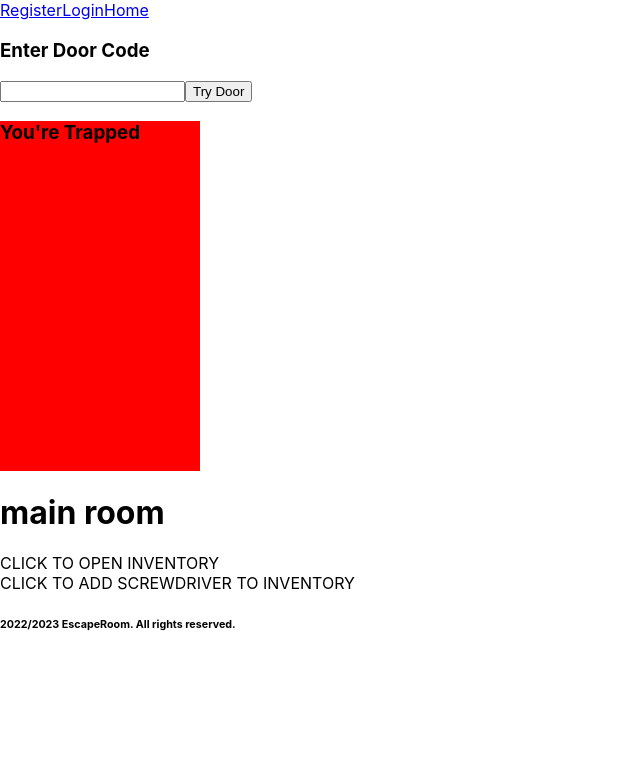
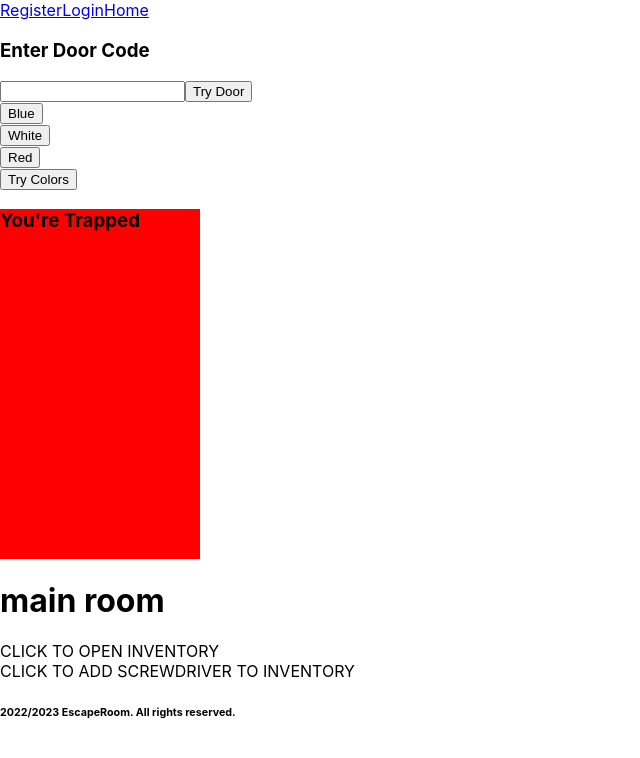
Before and after one commit to MattHerringshaw1/Escape-Room, a React (Create React App) app in the folder client/: page /room in a window 1280 px wide. Shown: the top 758 px of the page, without its empty margins (0-640 px from the left). Built offline with nearby package versions, Linux system fonts and the light colour scheme.

Commit message:
2nd puzzle

```diff
--- a/client/src/components/Room.js
+++ b/client/src/components/Room.js
@@ -10,14 +10,30 @@ function Room(props) {
     const [doorCode, setDoorCode] = useState(0)
     const [doorOpen, setDoorOpen] = useState(false)
 
-     const username = localStorage.getItem('username')
-
     // Is the pop-up open or not?
     const [isOpen, setIsOpen] = useState(false);
+
+    const[leftFlag, setLeftFlag] = useState('')
+    const[centerFlag, setCenterFlag] = useState('')
+    const[rightFlag, setRightFlag] = useState('')
+
+    const username = localStorage.getItem('username')
 
     // function to toggle the pop-up
     const toggleInventory = () => {
         setIsOpen(!isOpen);
+    }
+
+    const handleChangeBlue = () =>{
+        setLeftFlag('blue')
+    }
+
+    const handleChangeWhite = () =>{
+        setCenterFlag('white')
+    }
+
+    const handleChangeRed = () =>{
+        setRightFlag('red')
     }
 
 
@@ -25,6 +41,14 @@ function Room(props) {
 
         if (doorCode==612){
             setDoorOpen(true)
+        }else{
+            return
+        }
+    }
+
+    const handleCheckColors = () =>{
+        if(leftFlag=='blue' && centerFlag=='white' && rightFlag=='red'){
+            alert('The code is 612')
         }else{
             return
         }
@@ -42,6 +66,44 @@ function Room(props) {
         </div>
 
 
+        <div className='flag-container'>
+
+            {leftFlag=='' &&(
+            <div className='left-flag'>
+                <button onClick={handleChangeBlue}>Blue</button>
+            </div>
+            )}
+
+            {leftFlag=='blue'&&(
+            <div className='left-flag-blue'>
+
+            </div>
+            )}
+
+            {centerFlag=='' &&(
+            <div className='center-flag'>
+                <button onClick={handleChangeWhite}>White</button>
+            </div>
+            )}
+
+            {centerFlag=='white' &&(
+            <div className='center-flag-white'>
+            </div>
+            )}
+
+            {rightFlag=='' &&(
+            <div className='right-flag'>
+                <button onClick={handleChangeRed}>Red</button>
+            </div>
+            )}
+
+            {rightFlag=='red' &&(
+            <div className='right-flag-red'>
+            </div>
+            )}
+            <div><button onClick={handleCheckColors}>Try Colors</button></div>
+
+        </div>
 
         {doorOpen &&(
         <div className='door-open'>
@@ -68,7 +130,6 @@ function Room(props) {
 
 
 
-
 const mapStateToProps = (state) => {
     return {
         hasScrewdriver: state.hasScrewdriver
--- a/client/src/styles/room.css
+++ b/client/src/styles/room.css
@@ -1,11 +1,62 @@
 
-/* .main {
+
+.door-open{
+    height: 350px;
+    width: 200px;
+    background-color: green;
+
+}
+
+.door-closed{
+    height: 350px;
+    width: 200px;
+    background-color: red;
+}
+
+.flag-container{
+    height: 400px;
+    width: 600px;
+    display: flex;
+}
+
+.left-flag{
+    height:400px;
+    width: 200px;
+    background-color: red;
+}
+
+.left-flag-blue{
+    height: 400px;
+    width: 200px;
+    background-color: blue;
+}
+
+.center-flag{
     height: 100%;
-    background-image: url('https://static.giggster.com/images/location/96a311fe-0c7a-48a6-ae54-74fb66368c02/655ae1a3-6b83-4c0c-8c9b-07b62671a89b/full_hd_retina.jpeg');
+    width: 33%;
+    background-color: yellow
+}
+
+.center-flag-white{
     height: 100%;
-} */
+    width: 33%;
+    background-color: white;
+}
 
-.footer {
+.right-flag{
+    height: 100%;
+    width: 33%;
+    background-color: blue
+}
+
+.right-flag-red{
+    height: 100%;
+    width: 33%;
+    background-color: red;
+}
+
+
+/* .footer {
     position: absolute;
     bottom: 0;
     width: 100%;
@@ -16,4 +67,4 @@
     box-shadow: 0 0 0.75rem rgb(0 0 0 / 40%);
     border-top-color: #e0e0e0;
     align-items: center;
-}
+} */
```
